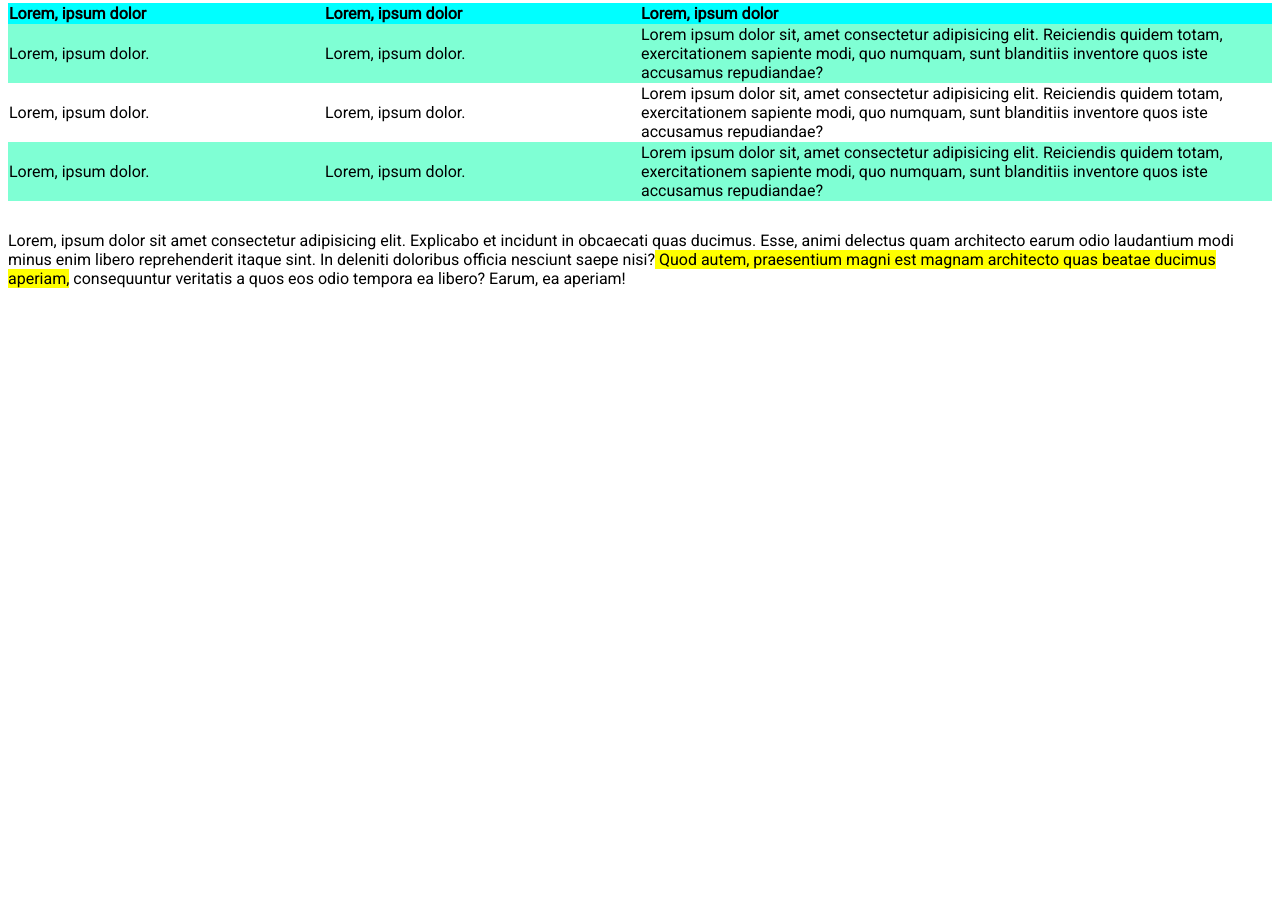
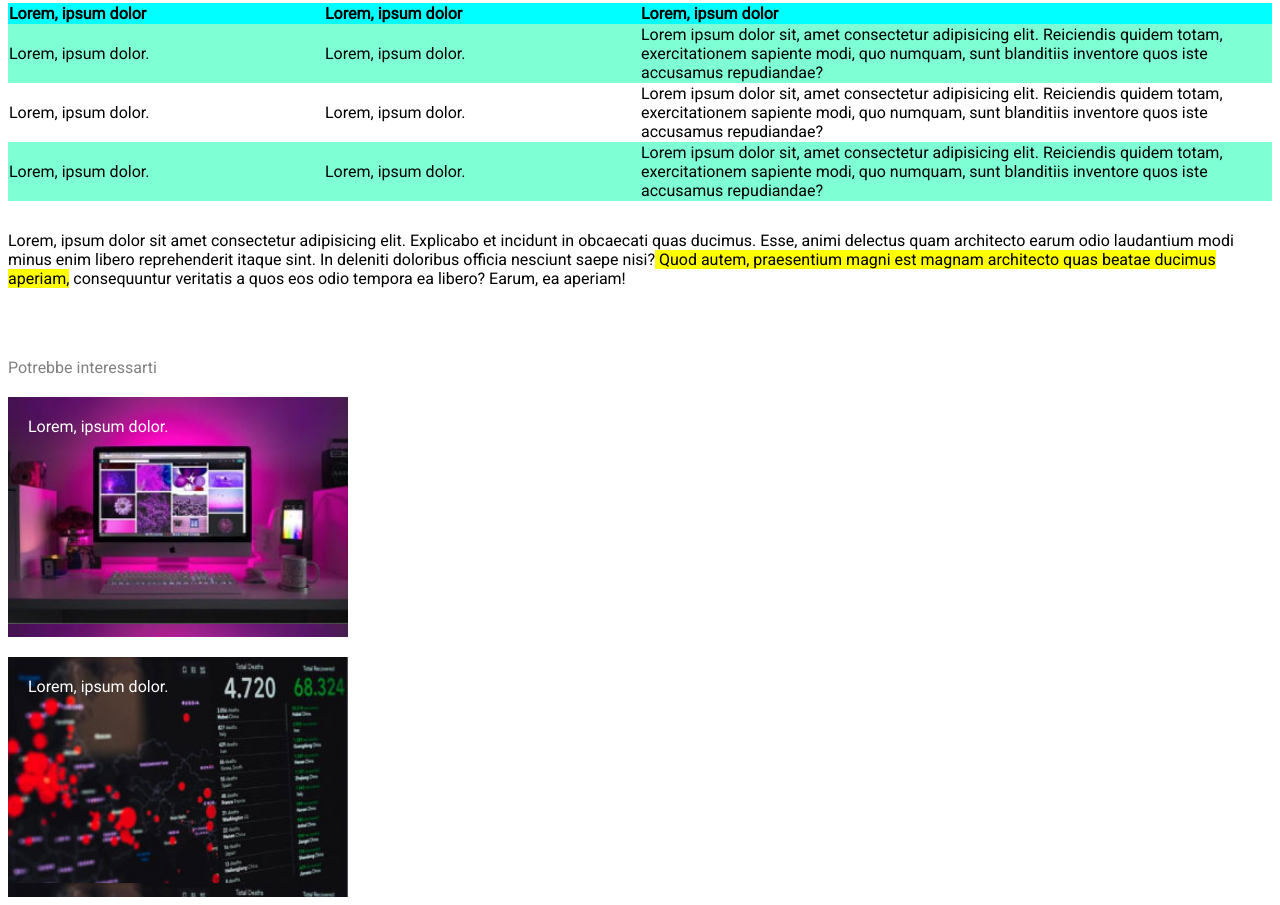
Before and after one commit to RodiaGiordano/html-css-booleaner, a plain HTML site: page index.html in a window 1280 px wide. Shown: the part 806-1711 px from the top of the page. Before the commit the page ends 1124 px from the top, so only its background shows below. Drawn offline with Linux system fonts and the light colour scheme; a web font is replaced by a local one.

Commit message:
beta-version

```diff
--- a/css/style.css
+++ b/css/style.css
@@ -86,3 +86,35 @@ thead{
 .riga-evidenziata{
     background-color: aquamarine;
 }
+
+/* footer */
+#testo-footer{
+    margin-top: 70px;
+    color: gray;
+
+}
+
+#foto-uno{
+    background-image: url("../img/monitor.jpg");
+    height: 200px;
+    max-width: 300px;
+    background-size: contain;
+    color: white;
+    padding: 20px;
+
+}
+
+#foto-due{
+    background-image: url("../img/graph.jpg");
+    height: 200px;
+    max-width: 300px;
+    background-size: contain;
+    color: white;
+    padding: 20px;
+
+}
+
+footer div{
+    margin-top: 20px;
+
+}
--- a/index.html
+++ b/index.html
@@ -91,13 +91,28 @@
                 <p>Lorem, ipsum dolor sit amet consectetur adipisicing elit. Explicabo et incidunt in obcaecati quas ducimus. Esse, animi delectus quam architecto earum odio laudantium modi minus enim libero reprehenderit itaque sint.
                    In deleniti doloribus officia nesciunt saepe nisi?<span class="evidenziato"> Quod autem, praesentium magni est magnam architecto quas beatae ducimus aperiam,</span> consequuntur veritatis a quos eos odio tempora ea libero? Earum, ea aperiam!
                 </p>
-             </div>
-
-
+            </div>
     </main>
 
 
-    <footer></footer>
+    <!-- footer più immaqgini di background -->
+    <footer>
+
+            <div id="testo-footer">
+                Potrebbe interessarti
+             </div>
+
+            <div id="foto-uno">
+                Lorem, ipsum dolor.
+            </div>
+
+            <div id="foto-due">
+                Lorem, ipsum dolor.
+            </div>
+
+    </footer>
+
+
 
 
 </body>
```
